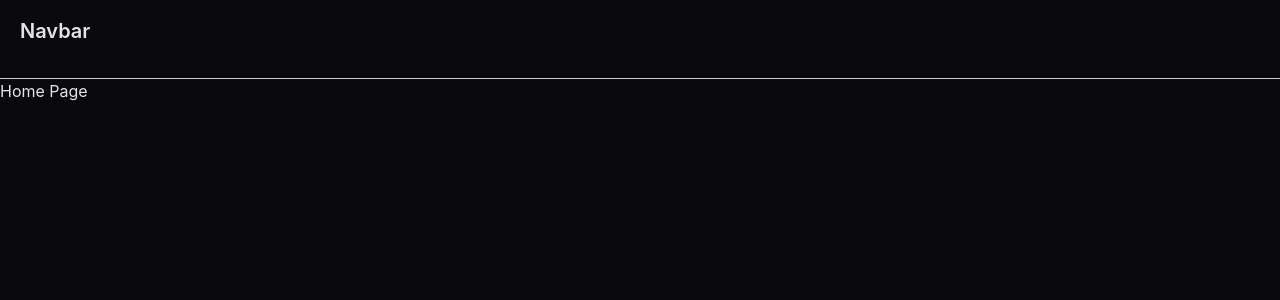
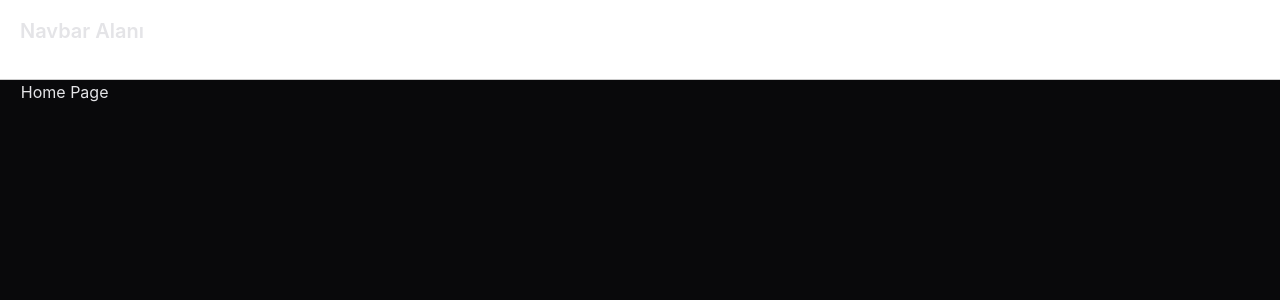
Before and after one commit to burakbehlull/blog-app-with-api, a React (Vite) app: page / in a window 1280 px wide. Shown: the top 300 px of the page. Built offline with nearby package versions, Linux system fonts and the light colour scheme.

Commit message:
fix: Fix layout styles

```diff
--- a/src/pages/layouts/MainLayout.tsx
+++ b/src/pages/layouts/MainLayout.tsx
@@ -1,24 +1,35 @@
-import { Box, Flex, Text } from "@mantine/core";
+import { Box, Container, Flex, Text } from "@mantine/core";
 
 export default function MainLayout({children}) {
   return (
     <Flex direction="column" h="100vh">
       <Box
-        h="9.9%"
+        h="10%"
         px="lg"
         py="md"
         style={{
+          position: "fixed",
+          top: 0,
+          left: 0,
+          right: 0,
+          zIndex: 1000,
+          backgroundColor: "white",
           borderBottom: "1px solid #ccc",
         }}
       >
         <Text fw={600} fz="xl">
-          Navbar
+          Navbar Alanı
         </Text>
       </Box>
 
-      <Box h="90.1%" >
+      <Box h="100%"
+	  style={{
+		paddingTop: "5rem",
+		paddingLeft: "1.3rem",
+	  }}
+	  >
 		  {children}
       </Box>
     </Flex>
-  )
+  );
 }
--- a/src/pages/layouts/ProfileLayout.tsx
+++ b/src/pages/layouts/ProfileLayout.tsx
@@ -3,11 +3,21 @@ import { Box, Flex, Text, Container } from "@mantine/core";
 export default function ProfileLayout() {
   return (
     <Flex h="100vh">
-      <Box w="70%" p="lg">
-        <Container>
-          <Text fz="lg" fw={600}>
+      <Box w="70%" p="lg" style={{
+			marginLeft: "60px"
+	  }}>
+        <Container p={30}>
+          <Text fz="lg" fw={600} style={{
+			 marginTop: "35px"
+		  }}>
             Ana İçerik
           </Text>
+
+		  {[...Array(50)].map((_, i) => (
+              <Text key={i} mt="sm" c="dimmed">
+                {i + 1}. içerik satırı – kayar
+              </Text>
+            ))}
           <Text c="dimmed">Sayfa içeriği</Text>
         </Container>
       </Box>
@@ -16,8 +26,14 @@ export default function ProfileLayout() {
         w="30%"
         p="lg"
         style={{
-          borderLeft: "1px solid #ccc",
-        }}
+			position: "fixed",
+				top: 0,
+				right: 0,
+				height: "100vh",
+				borderLeft: "1px solid #ccc",
+				backgroundColor: "#f8f9fa",
+				marginTop: "60px"
+			}}
       >
         <Text fz="lg" fw={600}>
           Kullanıcı profili
```
